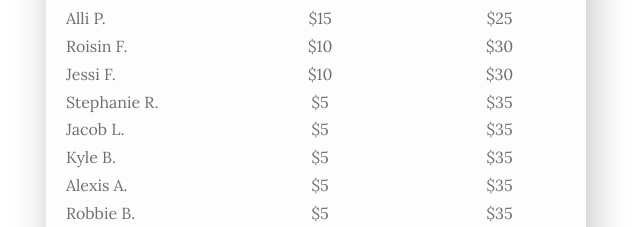
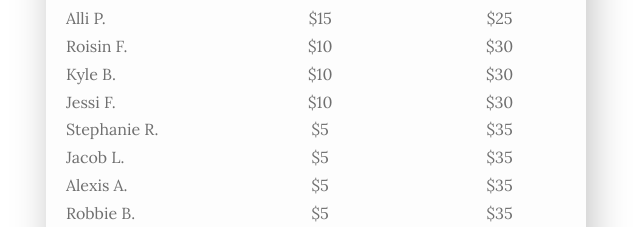
Before and after one commit to ChiSigma/spirited-away-splash, a website: page pages/happy_passengers.html in a window 1280 px wide. Shown: the part 817-1044 px from the top of the page, 324-964 px from the left. Drawn offline with Linux system fonts and the light colour scheme.

Commit message:
Adding value to Kyle B

```diff
--- a/pages/happy_passengers.html
+++ b/pages/happy_passengers.html
@@ -113,8 +113,8 @@
                     	</tr>
 			<tr>
                     		<td style="text-align: left">Kyle B.</td>
-                    		<td>$5</td>
-                    		<td>$35</td>
+                    		<td>$10</td>
+                    		<td>$30</td>
                     	</tr>
 			<tr>
                     		<td style="text-align: left">David L.</td>
```
